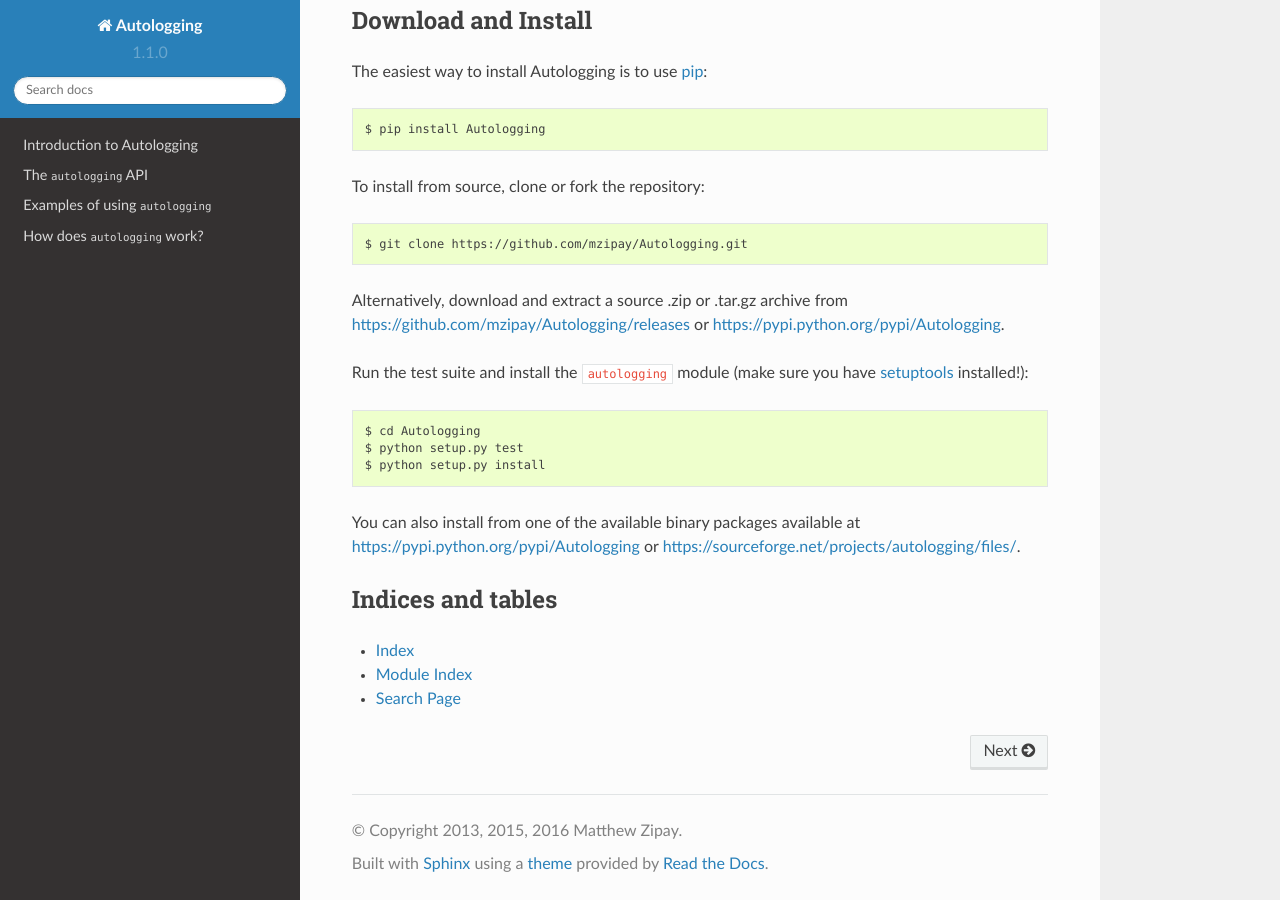
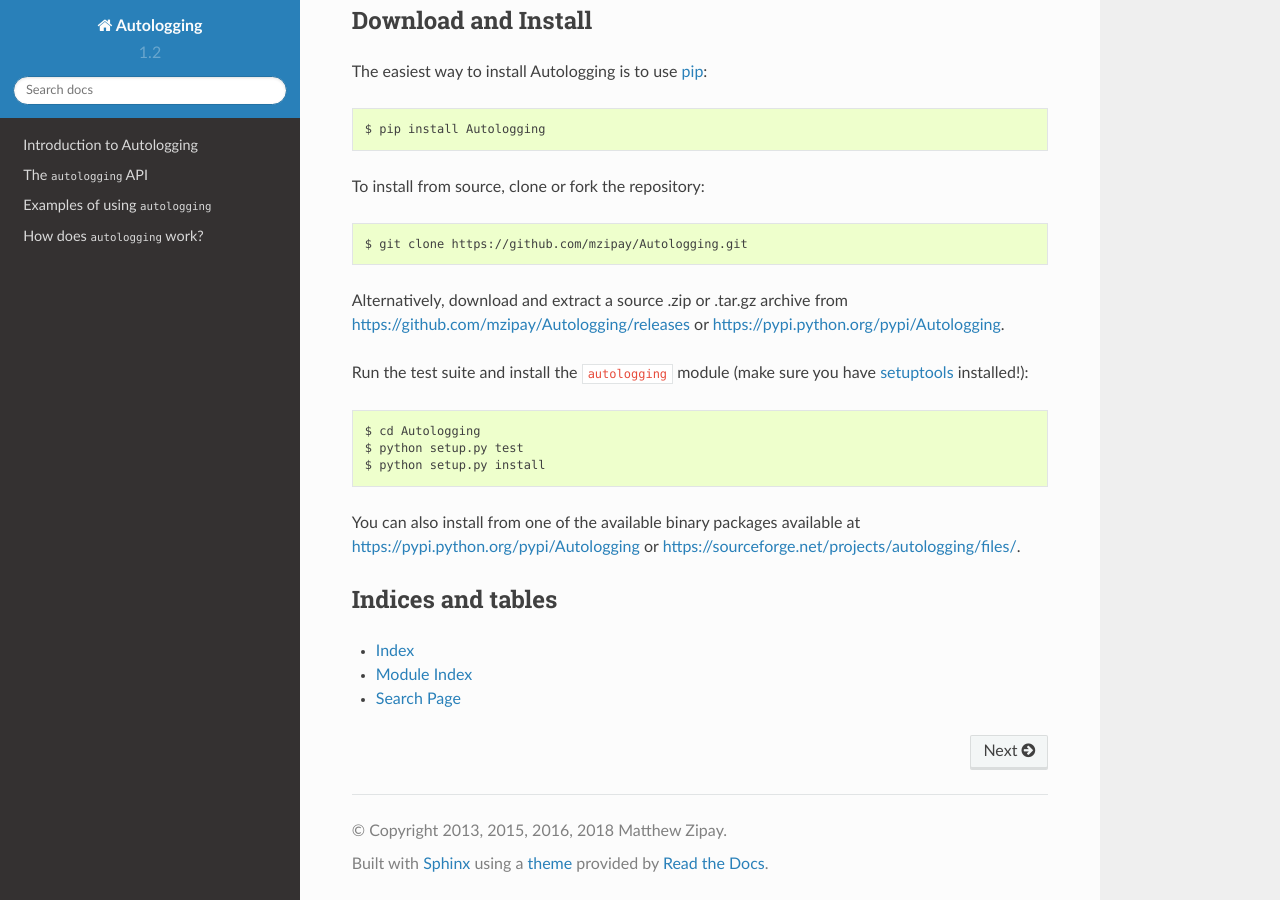
Before and after one commit to mzipay/Autologging, a Sphinx documentation site: the page built from doc/source/index.rst, in a window 1280 px wide and 900 px high, scrolled down 1337 px. Built offline with Sphinx 7.4.7 and the Read the Docs theme 2.0.0, drawn with Linux system fonts in a browser that asks for light colours.

Commit message:
bumped version to 1.2.0b0 after merging changes for issues/3

```diff
--- a/autologging.py
+++ b/autologging.py
@@ -24,7 +24,7 @@
 # OTHER DEALINGS IN THE SOFTWARE.
 
 __author__ = "Matthew Zipay <mattz@ninthtest.info>"
-__version__ = "1.2.0a0"
+__version__ = "1.2.0b0"
 
 from functools import wraps
 from inspect import isclass, isgenerator, isroutine
--- a/doc/source/conf.py
+++ b/doc/source/conf.py
@@ -51,16 +51,16 @@
 
 # General information about the project.
 project = 'Autologging'
-copyright = '2013, 2015, 2016 Matthew Zipay'
+copyright = '2013, 2015, 2016, 2018 Matthew Zipay'
 
 # The version info for the project you're documenting, acts as replacement for
 # |version| and |release|, also used in various other places throughout the
 # built documents.
 #
 # The short X.Y version.
-version = "1.1.0"
+version = "1.2"
 # The full version, including alpha/beta/rc tags.
-release = "1.1.0"
+release = "1.2.0b0"
 
 # The language for content autogenerated by Sphinx. Refer to documentation
 # for a list of supported languages.
@@ -168,7 +168,7 @@
 # If true, an OpenSearch description file will be output, and all pages will
 # contain a <link> tag referring to it.  The value of this option must be the
 # base URL from which the finished HTML is served.
-html_use_opensearch = 'http://ninthtest.net/python-autologging/'
+html_use_opensearch = 'http://ninthtest.info/python-autologging/'
 
 # This is the file name suffix for HTML files (e.g. ".xhtml").
 #html_file_suffix = None
--- a/setup.py
+++ b/setup.py
@@ -4,7 +4,7 @@
 
 setup(
     name="Autologging",
-    version="1.2.0a0",
+    version="1.2.0b0",
     description="Autologging makes logging and tracing Python classes easy.",
     long_description="""\
 Autologging eliminates boilerplate logging setup code and tracing code,
```
